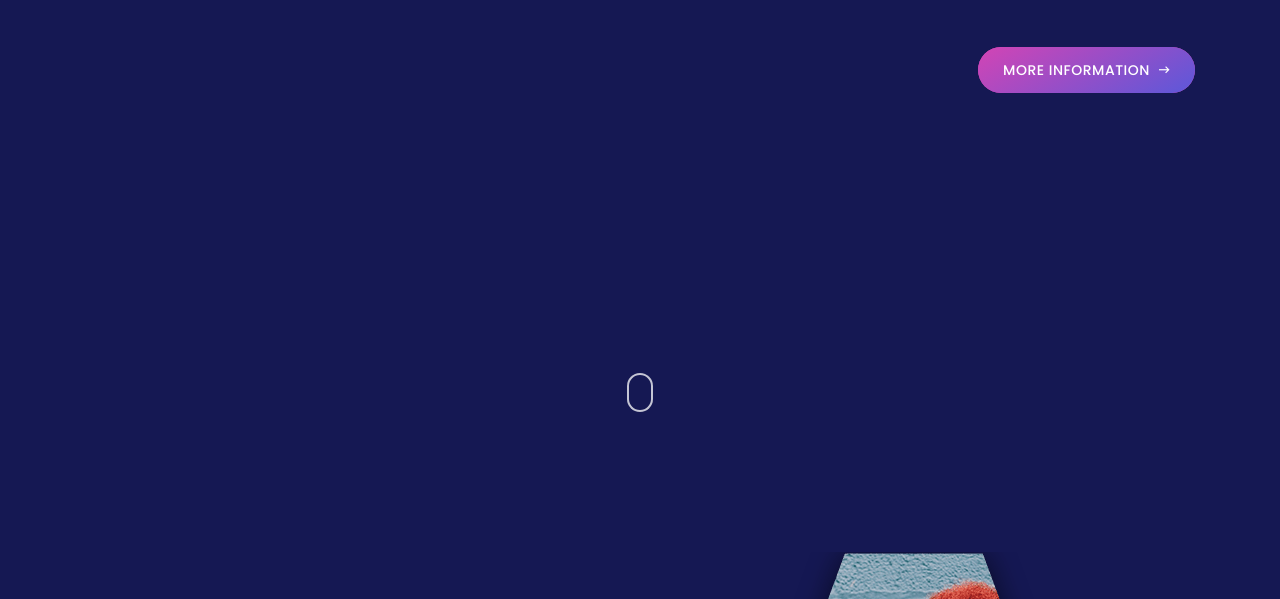
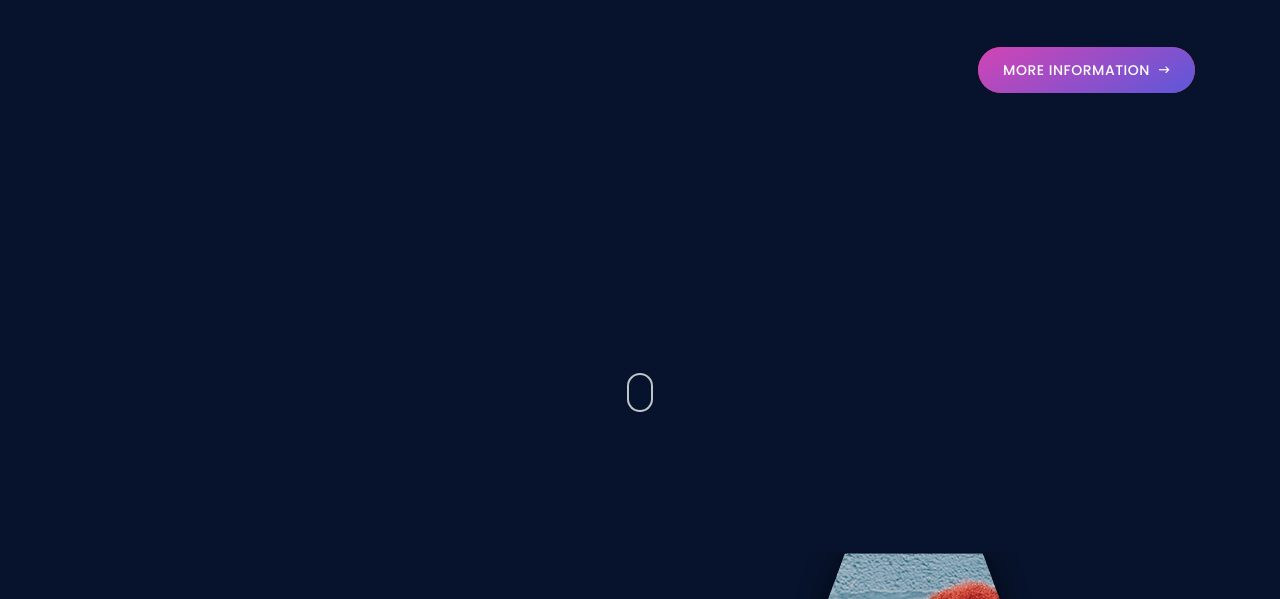
Before and after one commit to RajatMathew/Tesseract-5.0, a plain HTML site: page index.html in a window 1280 px wide. Shown: the part 528-1127 px from the top of the page. Drawn offline with nearby package versions, Linux system fonts and the light colour scheme; files that its build step writes are made by us from their sources; files whose address does not match are found by name.

Commit message:
Updated _color.scss

```diff
--- a/scss/utilities/_color.scss
+++ b/scss/utilities/_color.scss
@@ -8,10 +8,10 @@ $text: #5d5e8d;
 $secondary: #9293bc;
 
 // Primary Color
-$primary: #df42b1;
+$primary: #f92525;
 
 // Hover Color
-$hover: #df42b1;
+$hover: #f92525;
 
 // White Color
 $white: #ffffff;
@@ -35,10 +35,10 @@ $text-4: #5d5e8d;
 $text-gray: #625b66;
 
 // Blue Background
-$bg-blue:#151853;
+$bg-blue: #07132c;
 
 // Blue Background
-$bg-blue-2:#1f2371;
+$bg-blue-2: #1f2371;
 
 // Gray Background
 $bg-gray: #f7f7f7;
```
